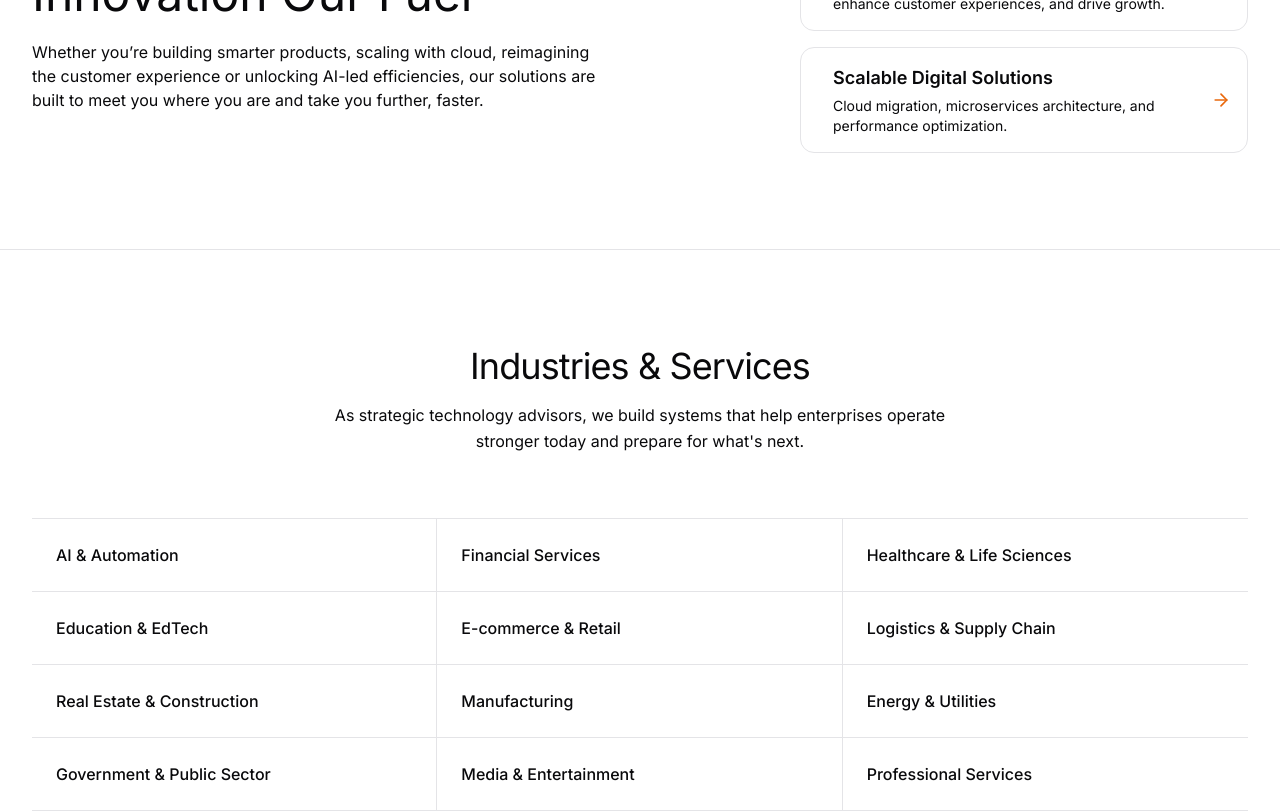
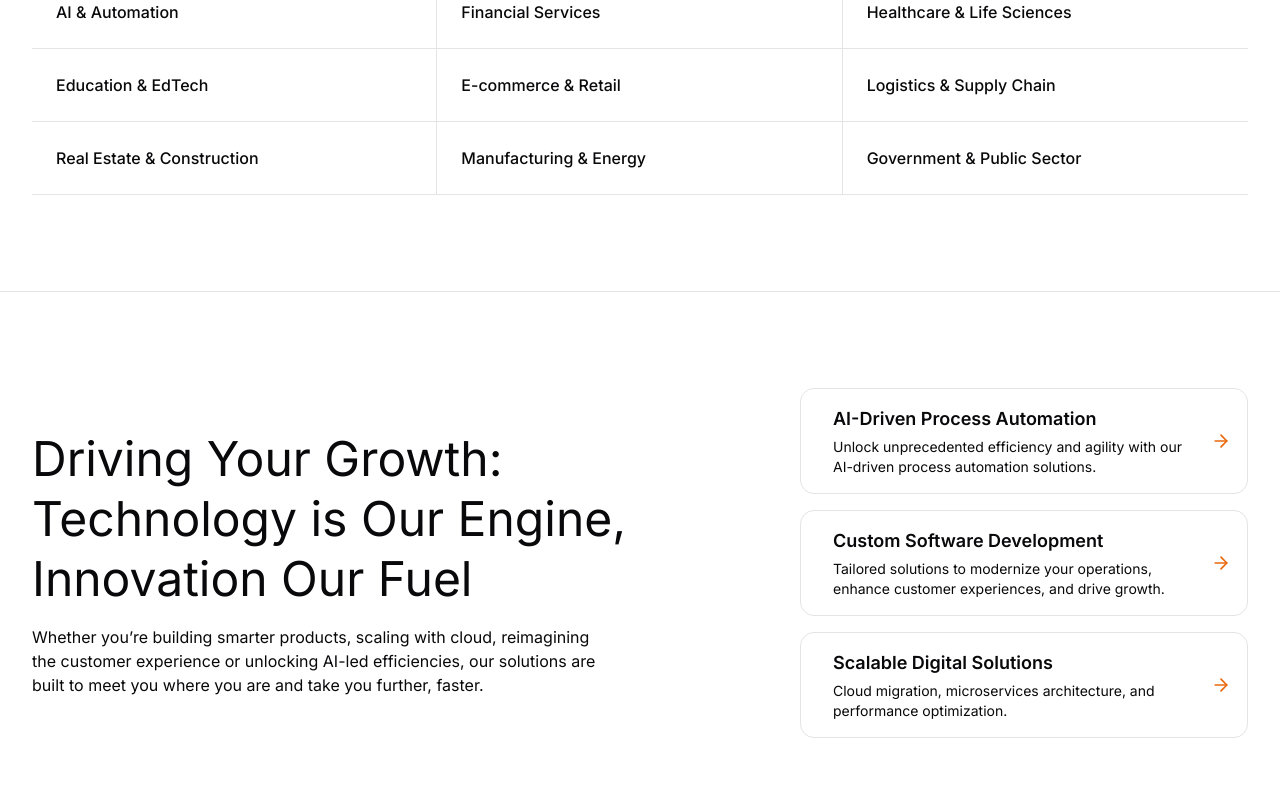
Before and after one commit to AliAzad-Networks/aliazadnetworks-website, a Next.js app in the folder launch-ui/: page / in a window 1280 px wide. Shown: the part 3420-4232 px from the top of the page. Built offline with nearby package versions, Linux system fonts and the light colour scheme.

Commit message:
changed design

```diff
--- a/launch-ui/app/page.tsx
+++ b/launch-ui/app/page.tsx
@@ -33,8 +33,8 @@ export default function Home() {
       <VideoFeature />
       <Services />
       <WhoWeAre />
+      <IndustriesServices />
       <Feature />
-      <IndustriesServices />
       {/* <Process /> */}
       <Items />
       <AiWorks />
--- a/launch-ui/components/sections/shared/industries-services/default.tsx
+++ b/launch-ui/components/sections/shared/industries-services/default.tsx
@@ -23,11 +23,8 @@ const ITEMS: IndustryItem[] = [
   { label: "E-commerce & Retail", href: "/industries/retail" },
   { label: "Logistics & Supply Chain", href: "/industries/logistics" },
   { label: "Real Estate & Construction", href: "/industries/real-estate" },
-  { label: "Manufacturing", href: "/industries/manufacturing" },
-  { label: "Energy & Utilities", href: "/industries/energy" },
+  { label: "Manufacturing & Energy", href: "/industries/manufacturing" },
   { label: "Government & Public Sector", href: "/industries/government" },
-  { label: "Media & Entertainment", href: "/industries/media" },
-  { label: "Professional Services", href: "/industries/professional-services" },
 ];
 
 /* ------------------------------------------------------------------ */
--- a/launch-ui/components/ui/navigation-menu.tsx
+++ b/launch-ui/components/ui/navigation-menu.tsx
@@ -90,7 +90,7 @@ function NavigationMenuContent({
     <NavigationMenuPrimitive.Content
       data-slot="navigation-menu-content"
       className={cn(
-        "data-[motion^=from-]:animate-in data-[motion^=to-]:animate-out data-[motion^=from-]:fade-in data-[motion^=to-]:fade-out data-[motion=from-end]:slide-in-from-right-52 data-[motion=from-start]:slide-in-from-left-52 data-[motion=to-end]:slide-out-to-right-52 data-[motion=to-start]:slide-out-to-left-52 top-0 left-0 w-full p-2 pr-2.5 md:absolute md:w-auto",
+        "data-[motion^=from-]:animate-in data-[motion^=to-]:animate-out data-[motion^=from-]:fade-in data-[motion^=to-]:fade-out data-[motion=from-end]:slide-in-from-right-52 data-[motion=from-start]:slide-in-from-left-52 data-[motion=to-end]:slide-out-to-right-52 data-[motion=to-start]:slide-out-to-left-52 top-0 left-1/2 -translate-x-1/2 w-full p-2 pr-2.5 md:absolute md:w-auto",
         "group-data-[viewport=false]/navigation-menu:bg-popover group-data-[viewport=false]/navigation-menu:text-popover-foreground group-data-[viewport=false]/navigation-menu:data-[state=open]:animate-in group-data-[viewport=false]/navigation-menu:data-[state=closed]:animate-out group-data-[viewport=false]/navigation-menu:data-[state=closed]:zoom-out-95 group-data-[viewport=false]/navigation-menu:data-[state=open]:zoom-in-95 group-data-[viewport=false]/navigation-menu:data-[state=open]:fade-in-0 group-data-[viewport=false]/navigation-menu:data-[state=closed]:fade-out-0 group-data-[viewport=false]/navigation-menu:top-full group-data-[viewport=false]/navigation-menu:mt-1.5 group-data-[viewport=false]/navigation-menu:overflow-hidden group-data-[viewport=false]/navigation-menu:rounded-md group-data-[viewport=false]/navigation-menu:border group-data-[viewport=false]/navigation-menu:shadow group-data-[viewport=false]/navigation-menu:duration-200 **:data-[slot=navigation-menu-link]:focus:ring-0 **:data-[slot=navigation-menu-link]:focus:outline-none",
         className,
       )}
--- a/launch-ui/components/ui/navigation.tsx
+++ b/launch-ui/components/ui/navigation.tsx
@@ -79,39 +79,57 @@ export default function Navigation({
   ],
   components = [
     {
-      title: "Technology & SaaS",
+      title: "AI & Automation",
+      href: siteConfig.page.AiProcessAutomation,
+      description:
+        "Enhanced efficiency and agility.",
+    },
+    {
+      title: "Financial Services",
+      href: siteConfig.page.AiProcessAutomation,
+      description:
+        "Improved decision-making and risk management.",
+    },
+    {
+      title: "Healthcare & Life Sciences",
+      href: siteConfig.page.AiProcessAutomation,
+      description:
+        "Improved patient care and operational efficiency.",
+    },
+    {
+      title: "Education & EdTech",
+      href: siteConfig.page.AiProcessAutomation,
+      description:
+        "Personalized learning experiences.",
+    },
+    {
+      title: "E-commerce & Retail",
+      href: siteConfig.page.AiProcessAutomation,
+      description:
+        "Shopping cart optimization, and inventory management.",
+    },
+    {
+      title: "Logistics & Supply Chain",
       href: siteConfig.page.AiProcessAutomation,
       description:
         "AI solutions, IT operations, and SaaS innovation.",
     },
     {
-      title: "Healthcare & Life Sciences",
+      title: "Real Estate & Construction",
+      href: siteConfig.page.AiProcessAutomation,
+      description: "Construction planning, and property management.",
+    },
+    {
+      title: "Manufacturing & Energy",
       href: siteConfig.page.AiProcessAutomation,
       description:
-        "Patient care, drug discovery, and healthcare operations.",
+        "Energy optimization, and industrial automation.",
     },
     {
-      title: "Finance & FinTech",
+      title: "Government & Public Sector",
       href: siteConfig.page.AiProcessAutomation,
       description:
-        "Financial analysis, risk management, and fintech innovation.",
-    },
-    {
-      title: "Retail & E-commerce",
-      href: siteConfig.page.AiProcessAutomation,
-      description: "Shopping, inventory management, and customer engagement.",
-    },
-    {
-      title: "Real Estate & Construction",
-      href: siteConfig.page.AiProcessAutomation,
-      description:
-        "Property management, construction planning, and real estate analytics.",
-    },
-    {
-      title: "Education & EdTech",
-      href: siteConfig.page.AiProcessAutomation,
-      description:
-        "Learning, educational content management, and engagement.",
+        "Public service delivery, and citizen engagement.",
     },
   ],
   insights = [
@@ -197,7 +215,7 @@ export default function Navigation({
                       ))}
                     </ul>
                     ) : item.content === "components" ? (
-                    <ul className="grid w-[400px] gap-3 p-4 md:w-[500px] md:grid-cols-2 lg:w-[600px]">
+                    <ul className="grid w-[400px] gap-3 p-4 md:w-[700px] md:grid-cols-3 lg:w-[900px]">
                       {components.map((component) => (
                         <ListItem
                           key={component.title}
@@ -209,7 +227,7 @@ export default function Navigation({
                       ))}
                     </ul>
                   ) : item.content === "insights" ? ( // New insights dropdown
-                    <ul className="grid w-[280px] gap-3 p-4 md:w-[320px] md:grid-cols-1">
+                    <ul className="grid w-[280px] gap-3 p-4 md:w-[380px] md:grid-cols-1">
                       {insights.map((industry) => (
                         <ListItem
                           key={industry.title}
```
